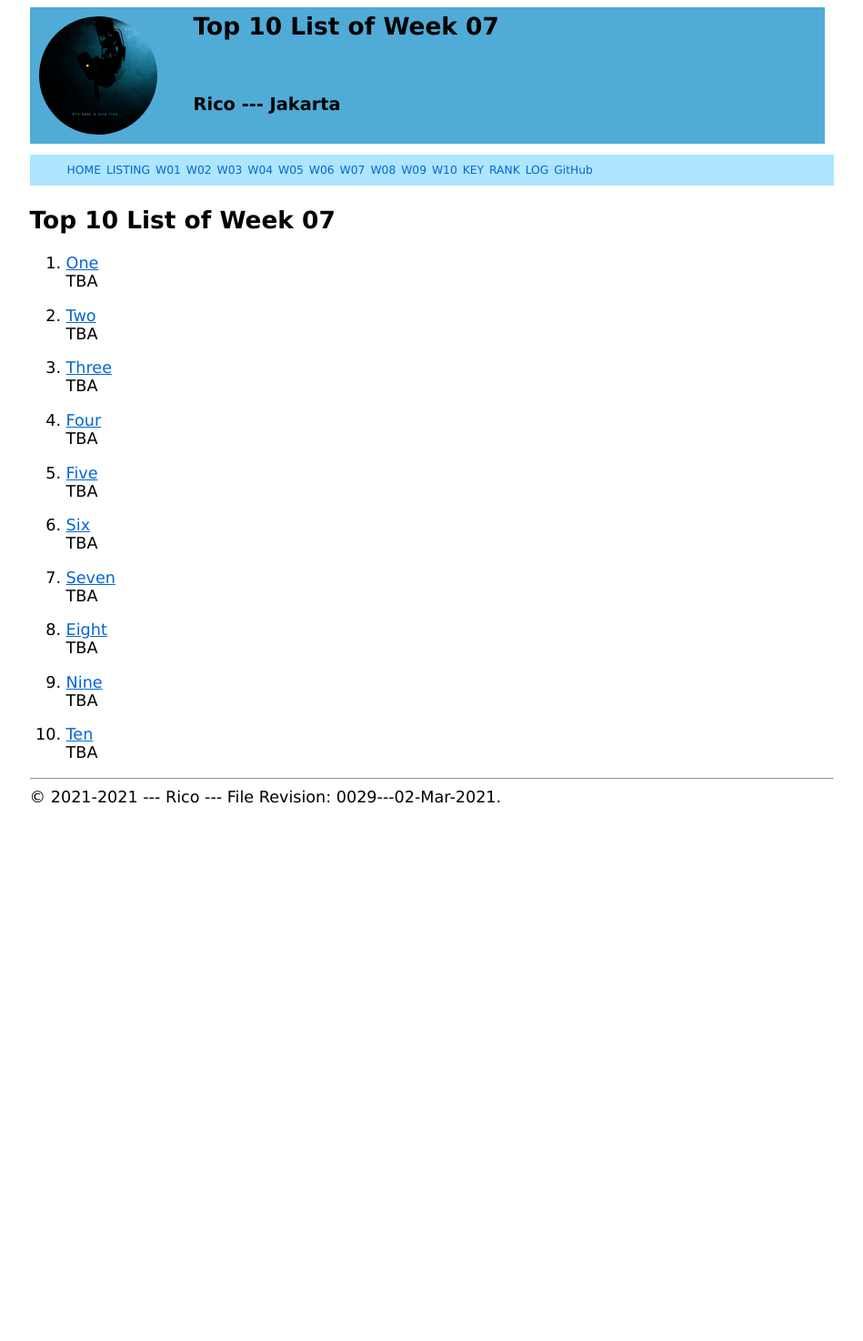
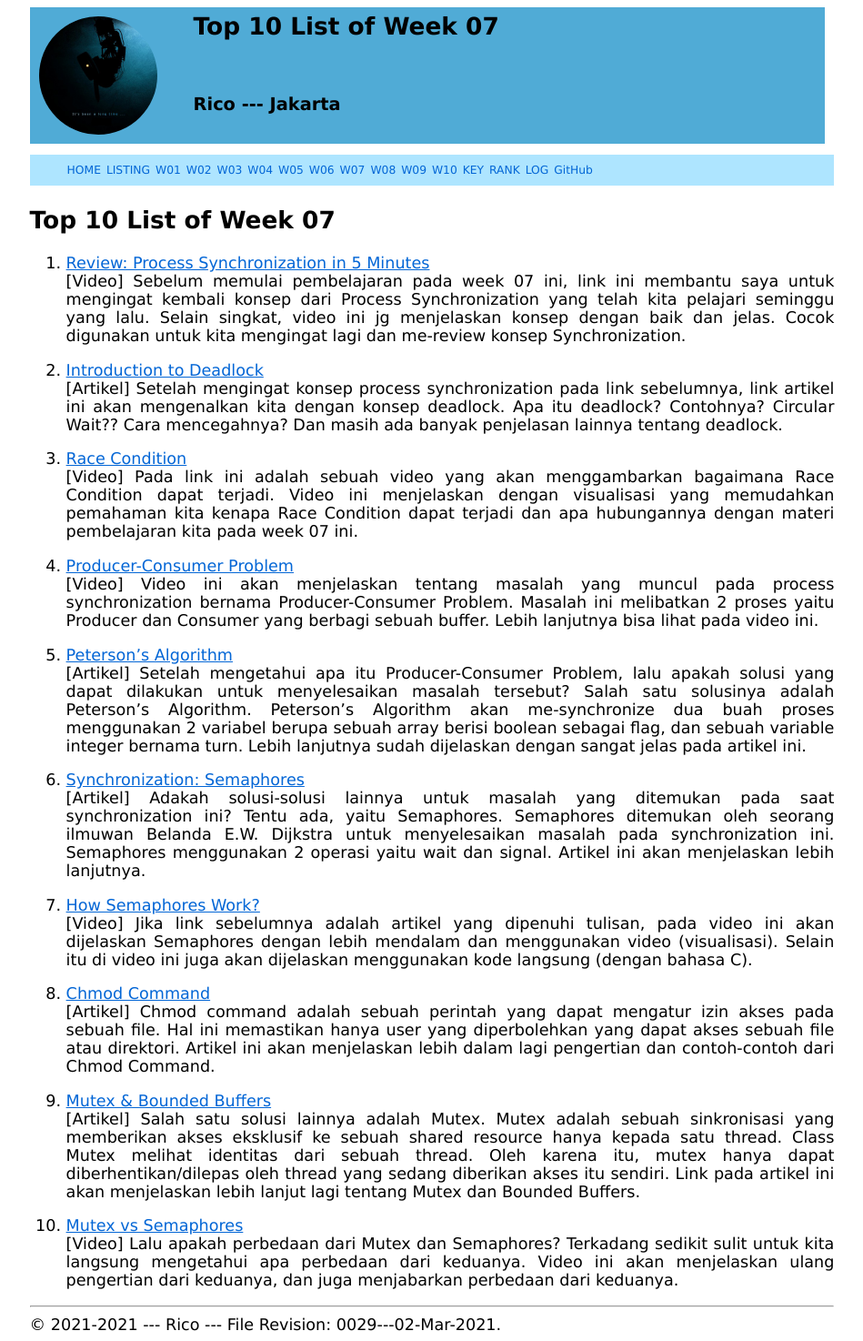
Before and after one commit to azricot/os211, a Jekyll site: the page built from w07.md, in a window 1280 px wide. Shown: the whole page at 91% size, without its empty margins (165-1114 px from the left). Built offline with Jekyll 4.4.1, drawn with Linux system fonts in a browser that asks for light colours; our own code applies the rules of GitHub Pages for plain Markdown files; before the commit the page ends 900 px from its top, so only the background shows below that.

Commit message:
add TOP 10 list for W07

```diff
--- a/w07.md
+++ b/w07.md
@@ -5,32 +5,32 @@ permalink: /W07/
 
 # Top 10 List of Week 07
 
-1. [One](https://en.wikipedia.org/wiki/1)<br>
-TBA
+1. [Review: Process Synchronization in 5 Minutes](https://www.youtube.com/watch?v=eKKc0d7kzww)<br>
+[Video] Sebelum memulai pembelajaran pada week 07 ini, link ini membantu saya untuk mengingat kembali konsep dari Process Synchronization yang telah kita pelajari seminggu yang lalu. Selain singkat, video ini jg menjelaskan konsep dengan baik dan jelas. Cocok digunakan untuk kita mengingat lagi dan me-review konsep Synchronization.
 
-2. [Two](https://en.wikipedia.org/wiki/2)<br>
-TBA
+2. [Introduction to Deadlock](https://www.guru99.com/deadlock-in-operating-system.html)<br>
+[Artikel] Setelah mengingat konsep process synchronization pada link sebelumnya, link artikel ini akan mengenalkan kita dengan konsep deadlock. Apa itu deadlock? Contohnya? Circular Wait?? Cara mencegahnya? Dan masih ada banyak penjelasan lainnya tentang deadlock.
 
-3. [Three](https://en.wikipedia.org/wiki/3)<br>
-TBA
+3. [Race Condition](https://www.youtube.com/watch?v=7aF0q7NfwfA)<br>
+[Video] Pada link ini adalah sebuah video yang akan menggambarkan bagaimana Race Condition dapat terjadi. Video ini menjelaskan dengan visualisasi yang memudahkan pemahaman kita kenapa Race Condition dapat terjadi dan apa hubungannya dengan materi pembelajaran kita pada week 07 ini.
 
-4. [Four](https://en.wikipedia.org/wiki/4)<br>
-TBA
+4. [Producer-Consumer Problem](https://www.youtube.com/watch?v=iMD1Z3f9ioI)<br>
+[Video] Video ini akan menjelaskan tentang masalah yang muncul pada process synchronization bernama Producer-Consumer Problem. Masalah ini melibatkan 2 proses yaitu Producer dan Consumer yang berbagi sebuah buffer. Lebih lanjutnya bisa lihat pada video ini.
 
-5. [Five](https://en.wikipedia.org/wiki/5)<br>
-TBA
+5. [Peterson's Algorithm](https://www.geeksforgeeks.org/petersons-algorithm-in-process-synchronization/)<br>
+[Artikel] Setelah mengetahui apa itu Producer-Consumer Problem, lalu apakah solusi yang dapat dilakukan untuk menyelesaikan masalah tersebut? Salah satu solusinya adalah Peterson's Algorithm. Peterson's Algorithm akan me-synchronize dua buah proses menggunakan 2 variabel berupa sebuah array berisi boolean sebagai flag, dan sebuah variable integer bernama turn. Lebih lanjutnya sudah dijelaskan dengan sangat jelas pada artikel ini.
 
-6. [Six](https://en.wikipedia.org/wiki/6)<br>
-TBA
+6. [Synchronization: Semaphores](https://www.classes.cs.uchicago.edu/archive/2017/winter/51081-1/LabFAQ/lab7/Semaphores.html)<br>
+[Artikel] Adakah solusi-solusi lainnya untuk masalah yang ditemukan pada saat synchronization ini? Tentu ada, yaitu Semaphores. Semaphores ditemukan oleh seorang ilmuwan Belanda E.W. Dijkstra untuk menyelesaikan masalah pada synchronization ini. Semaphores menggunakan 2 operasi yaitu wait dan signal. Artikel ini akan menjelaskan lebih lanjutnya.
 
-7. [Seven](https://en.wikipedia.org/wiki/7)<br>
-TBA
+7. [How Semaphores Work?](https://www.youtube.com/watch?v=ukM_zzrIeXs)<br>
+[Video] Jika link sebelumnya adalah artikel yang dipenuhi tulisan, pada video ini akan dijelaskan Semaphores dengan lebih mendalam dan menggunakan video (visualisasi). Selain itu di video ini juga akan dijelaskan menggunakan kode langsung (dengan bahasa C).
 
-8. [Eight](https://en.wikipedia.org/wiki/8)<br>
-TBA
+8. [Chmod Command](https://linuxize.com/post/chmod-command-in-linux/)<br>
+[Artikel] Chmod command adalah sebuah perintah yang dapat mengatur izin akses pada sebuah file. Hal ini memastikan hanya user yang diperbolehkan yang dapat akses sebuah file atau direktori. Artikel ini akan menjelaskan lebih dalam lagi pengertian dan contoh-contoh dari Chmod Command.
 
-9. [Nine](https://en.wikipedia.org/wiki/9)<br>
-TBA
+9. [Mutex & Bounded Buffers](https://cs61.seas.harvard.edu/site/2018/Synch2/)<br>
+[Artikel] Salah satu solusi lainnya adalah Mutex. Mutex adalah sebuah sinkronisasi yang memberikan akses eksklusif ke sebuah shared resource hanya kepada satu thread. Class Mutex melihat identitas dari sebuah thread. Oleh karena itu, mutex hanya dapat diberhentikan/dilepas oleh thread yang sedang diberikan akses itu sendiri. Link pada artikel ini akan menjelaskan lebih lanjut lagi tentang Mutex dan Bounded Buffers.
 
-10. [Ten](https://en.wikipedia.org/wiki/10)<br>
-TBA
+10. [Mutex vs Semaphores](https://www.youtube.com/watch?v=8wcuLCvMmF8)<br>
+[Video] Lalu apakah perbedaan dari Mutex dan Semaphores? Terkadang sedikit sulit untuk kita langsung mengetahui apa perbedaan dari keduanya. Video ini akan menjelaskan ulang pengertian dari keduanya, dan juga menjabarkan perbedaan dari keduanya.
```
